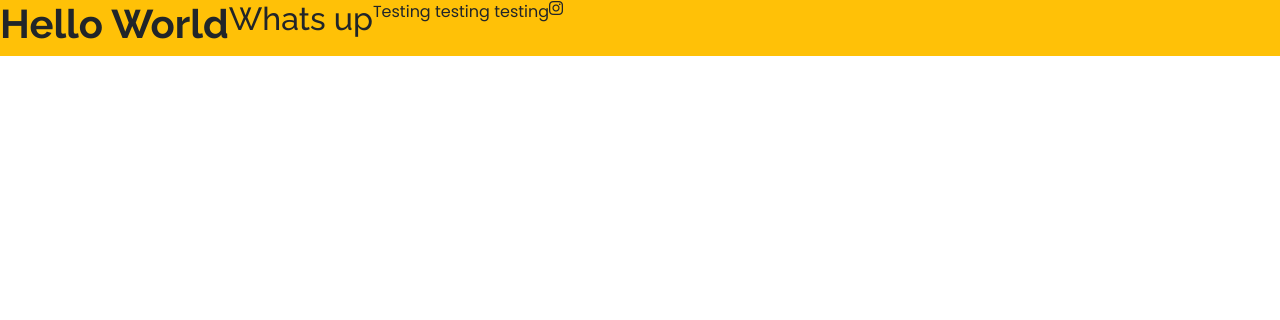
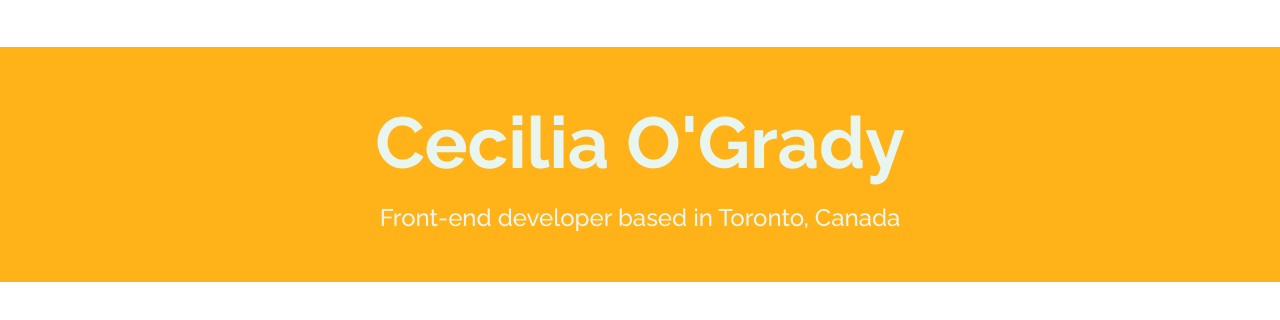
Before and after one commit to cogrady42/portfolio-project, a plain HTML site: page index.html in a window 1280 px wide. Drawn offline with nearby package versions, Linux system fonts and the light colour scheme.

Commit message:
created and styled hero

```diff
--- a/index.html
+++ b/index.html
@@ -11,24 +11,19 @@
     <link rel="preconnect" href="https://fonts.googleapis.com">
 <link rel="preconnect" href="https://fonts.gstatic.com" crossorigin>
 <link href="https://fonts.googleapis.com/css2?family=Poppins:wght@400;700&family=Raleway:wght@500;700&display=swap" rel="stylesheet">
-<!-- CSS only -->
 <link href="https://cdn.jsdelivr.net/npm/bootstrap@5.2.0-beta1/dist/css/bootstrap.min.css" rel="stylesheet" integrity="sha384-0evHe/X+R7YkIZDRvuzKMRqM+OrBnVFBL6DOitfPri4tjfHxaWutUpFmBp4vmVor" crossorigin="anonymous">
     <link rel="stylesheet" href="styles/style.css">
     <title>Document</title>
 </head>
 <body>
-    <div class="d-flex bg-warning">
+    <div class="hero">
     <h1>
-        Hello World
+Cecilia O'Grady
     </h1>
     <h2>
-        Whats up
+        Front-end developer based in Toronto, Canada
     </h2>
 
-    <p>
-        Testing testing testing
-    </p>
-    <i class="fa-brands fa-instagram"></i>
 </div>
 </body>
 </html>
--- a/styles/style.css
+++ b/styles/style.css
@@ -1,6 +1,26 @@
+.hero {
+    background: #FFB319;
+    text-align: center;
+    margin-top: 47px;
+}
+
+.hero h1 {
+    color: #E8F6EF;
+    line-height: 98.21px;
+    padding-top: 47px;
+}
+
+.hero h2 {
+    color: #E8F6EF;
+    font-size: 24px;
+    line-height: 35px;
+    padding-bottom: 47px;
+}
+
 h1 {
-    font-family: 'Raleway', sans-serif;
+font-family: 'Raleway', sans-serif;
     font-weight: 700;
+    font-size: 72px;
 }
 
 h2 {
```
